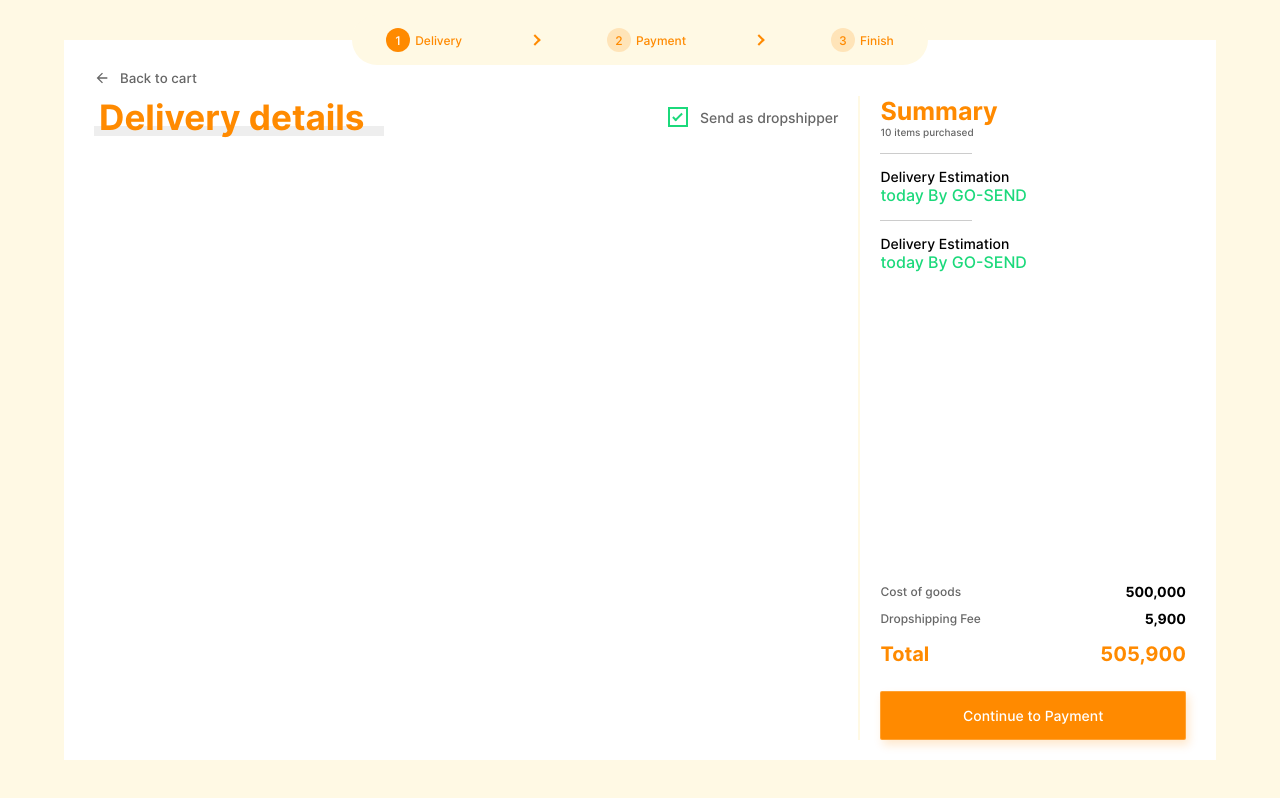
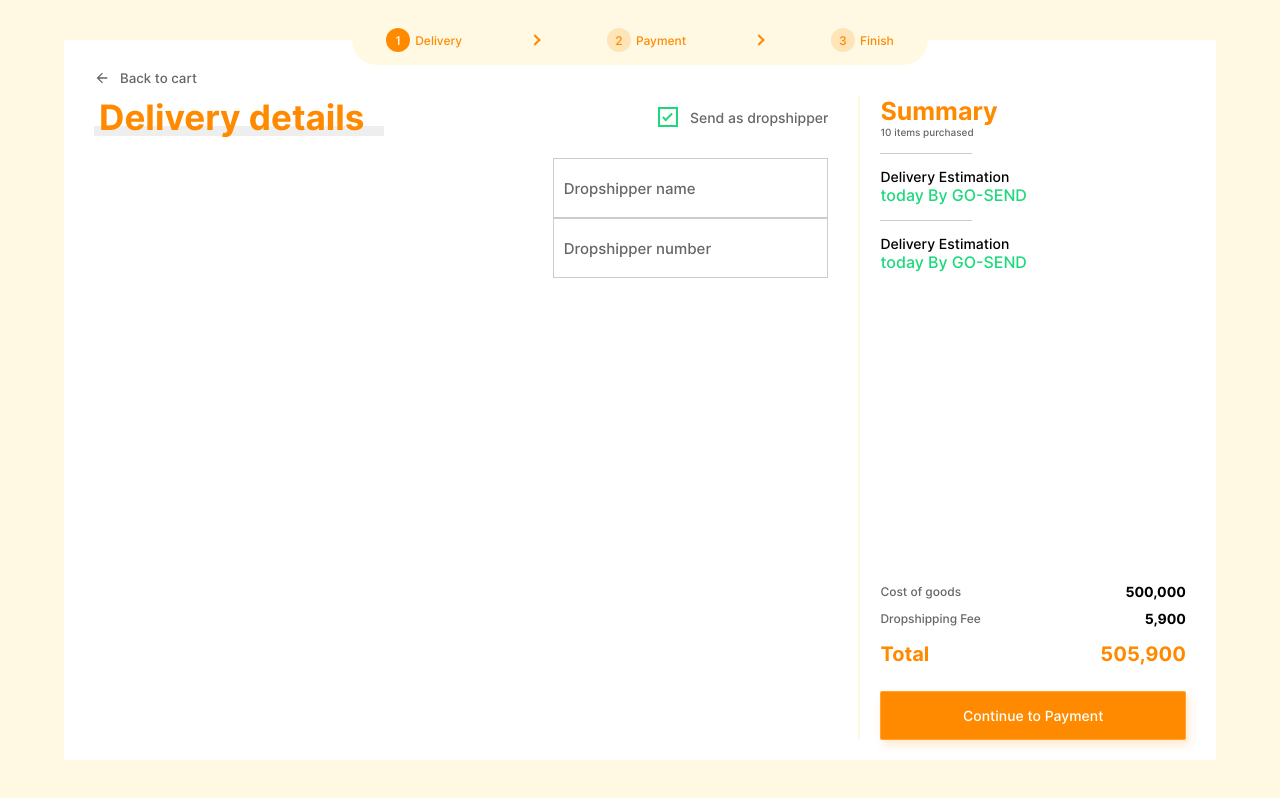
Before and after one commit to satriyawicaksana/jakmall, a Vue app: page / in a window 1280 px wide. Built offline with nearby package versions, Linux system fonts and the light colour scheme.

Commit message:
adding input and dropshipper toggle functionality

```diff
--- a/src/App.vue
+++ b/src/App.vue
@@ -51,7 +51,26 @@
                   </label>
                 </div>
               </div>
-              <div class="delivery__bot"></div>
+              <div class="delivery__bot">
+                <div class="delivery__bot_left delivery__bot_child"></div>
+                <div class="delivery__bot_right delivery__bot_child">
+                  <InputBox
+                    id="Dropshipper name"
+                    type="text"
+                    :disabled="!formObj.checked"
+                    @change-value="formObj.dropshipperName = $event"
+                    :pattern="/^\w+([\.-]?\w+)*@\w+([\.-]?\w+)*(\.\w{2,})+$/"
+                  />
+                  <InputBox
+                    id="Dropshipper number"
+                    type="tel"
+                    :disabled="!formObj.checked"
+                    @change-value="formObj.dropshipperNumber = $event"
+                    :pattern="/^[-+()\d]{6,20}$/"
+                  />
+                  <!-- <InputBox v-model="formObj.dropshipperNumber" :disabled="formObj.checked" /> -->
+                </div>
+              </div>
             </div>
           </div>
           <div class="form__container_right">
@@ -82,7 +101,7 @@
 </template>
 
 <script>
-//import InputBox from "./components/InputBox";
+import InputBox from "./components/InputBox";
 import NavigationItem from "./components/NavigationItem";
 import SummaryBox from "./components/SummaryBox";
 import ListCost from "./components/ListCost";
@@ -91,7 +110,7 @@ import HeaderText from "./components/HeaderText";
 export default {
   name: "App",
   components: {
-    //InputBox,
+    InputBox,
     NavigationItem,
     SummaryBox,
     ListCost,
@@ -135,6 +154,9 @@ export default {
       else this.listCost.pop();
       this.formObj.dropshipperName = "";
       this.formObj.dropshipperNumber = "";
+    },
+    testFunction: function(newVal) {
+      this.formObj.dropshipperName = newVal;
     }
   }
 };
@@ -178,7 +200,7 @@ html {
   font-size: 62.5%;
 }
 
-html, body, button {
+html, body, input, button {
   font-family: inter-medium;
   color: grey-font;
 }
@@ -284,12 +306,17 @@ html, body, button {
   height: 100%;
 }
 
+.delivery {
+  width: 100%;
+  height: 100%;
+}
+
 .delivery__top {
   flexbox(row, space-between, center);
 }
 
 .dropshipper {
-  margin-right: 2rem;
+  margin-right: 3rem;
   position: relative;
 
   & label {
@@ -338,6 +365,26 @@ html, body, button {
   transform: rotate(45deg);
 }
 
+.delivery__bot {
+  height: calc(100% - 42px);
+  padding-top: 2rem;
+  flexbox();
+}
+
+.delivery__bot_child {
+  padding-right: 3rem;
+}
+
+.delivery__bot_left {
+  width: 60%;
+  height: 100%;
+}
+
+.delivery__bot_right {
+  width: 40%;
+  height: 100%;
+}
+
 .form__container_right {
   width: 30%;
   height: 100%;
--- a/src/components/InputBox.vue
+++ b/src/components/InputBox.vue
@@ -1,13 +1,155 @@
 <template>
-  <input type="text" :value="value" @input="$emit('value')" :disabled="!disabled" />
+  <div class="inputbox" :class="{inputvalid: isValid, inputinvalid: !isValid && isFilled}">
+    <input
+      :id="id"
+      :type="type"
+      v-model="newValue"
+      @input="checkValidation"
+      :disabled="disabled"
+      :class="{inputfilled: isFilled && !disabled}"
+    />
+    <label :for="id" :class="{labelfilled: isFilled && !disabled }">{{id}}</label>
+    <div class="icon">
+      <svg
+        class="green hide"
+        :class="{displayed: isValid && isFilled}"
+        xmlns="http://www.w3.org/2000/svg"
+        height="24"
+        viewBox="0 0 24 24"
+        width="24"
+      >
+        <path d="M0 0h24v24H0V0z" fill="none" />
+        <path d="M9 16.17L4.83 12l-1.42 1.41L9 19 21 7l-1.41-1.41L9 16.17z" />
+      </svg>
+      <svg
+        class="orange hide"
+        :class="{displayed: !isValid && isFilled}"
+        @click="resetField"
+        xmlns="http://www.w3.org/2000/svg"
+        height="24"
+        viewBox="0 0 24 24"
+        width="24"
+      >
+        <path d="M0 0h24v24H0V0z" fill="none" />
+        <path
+          d="M19 6.41L17.59 5 12 10.59 6.41 5 5 6.41 10.59 12 5 17.59 6.41 19 12 13.41 17.59 19 19 17.59 13.41 12 19 6.41z"
+        />
+      </svg>
+    </div>
+  </div>
 </template>
 
 <script>
 export default {
   name: "InputBox",
-  props: ["value", "disabled"]
+  props: ["id", "type", "disabled", "pattern"],
+  data: function() {
+    return {
+      newValue: "",
+      isValid: null,
+      isFilled: false
+    };
+  },
+  watch: {
+    disabled: function() {
+      this.resetField();
+    }
+  },
+  methods: {
+    checkValidation: function() {
+      this.newValue.length ? (this.isFilled = true) : (this.isFilled = false);
+      this.pattern.test(this.newValue)
+        ? (this.isValid = true)
+        : (this.isValid = false);
+      this.$emit("change-value", this.newValue);
+    },
+    resetField: function() {
+      this.newValue = "";
+      this.isValid = false;
+      this.isFilled = false;
+    }
+  }
 };
 </script>
 
-<style>
+<style lang="stylus" scoped>
+grey-border = #cccccc;
+dark-green = #1BD97B;
+orange = #FF8A00;
+
+@font-face {
+  font-family: inter-bold;
+  src: url('../assets/Inter-Bold.otf');
+}
+
+.inputbox {
+  position: relative;
+  height: 6rem;
+  border: 1px solid grey-border;
+}
+
+input {
+  height: calc(6rem - 2px);
+  border: none;
+  background-color: transparent;
+  outline: none;
+  color: black;
+  font-family: inter-bold;
+}
+
+label, input {
+  width: 100%;
+  position: absolute;
+  top: 50%;
+  transform: translateY(-50%);
+  padding: 1rem;
+  font-size: 1.5rem;
+  transition: transform ease-in-out 0.1s;
+}
+
+input:disabled {
+  background-color: #eee;
+}
+
+.inputfilled, input:focus {
+  transform: translateY(-40%);
+}
+
+.labelfilled, input:focus ~ label {
+  transform: translateY(-100%);
+  font-size: 1rem;
+}
+
+.inputvalid {
+  border-color: dark-green;
+  color: dark-green;
+}
+
+.inputinvalid {
+  border-color: orange;
+  color: orange;
+}
+
+.icon {
+  position: absolute;
+  right: 1rem;
+  top: 50%;
+  transform: translateY(-50%);
+}
+
+.green {
+  fill: dark-green;
+}
+
+.orange {
+  fill: orange;
+}
+
+.hide {
+  display: none;
+}
+
+.displayed {
+  display: inline;
+}
 </style>
```
